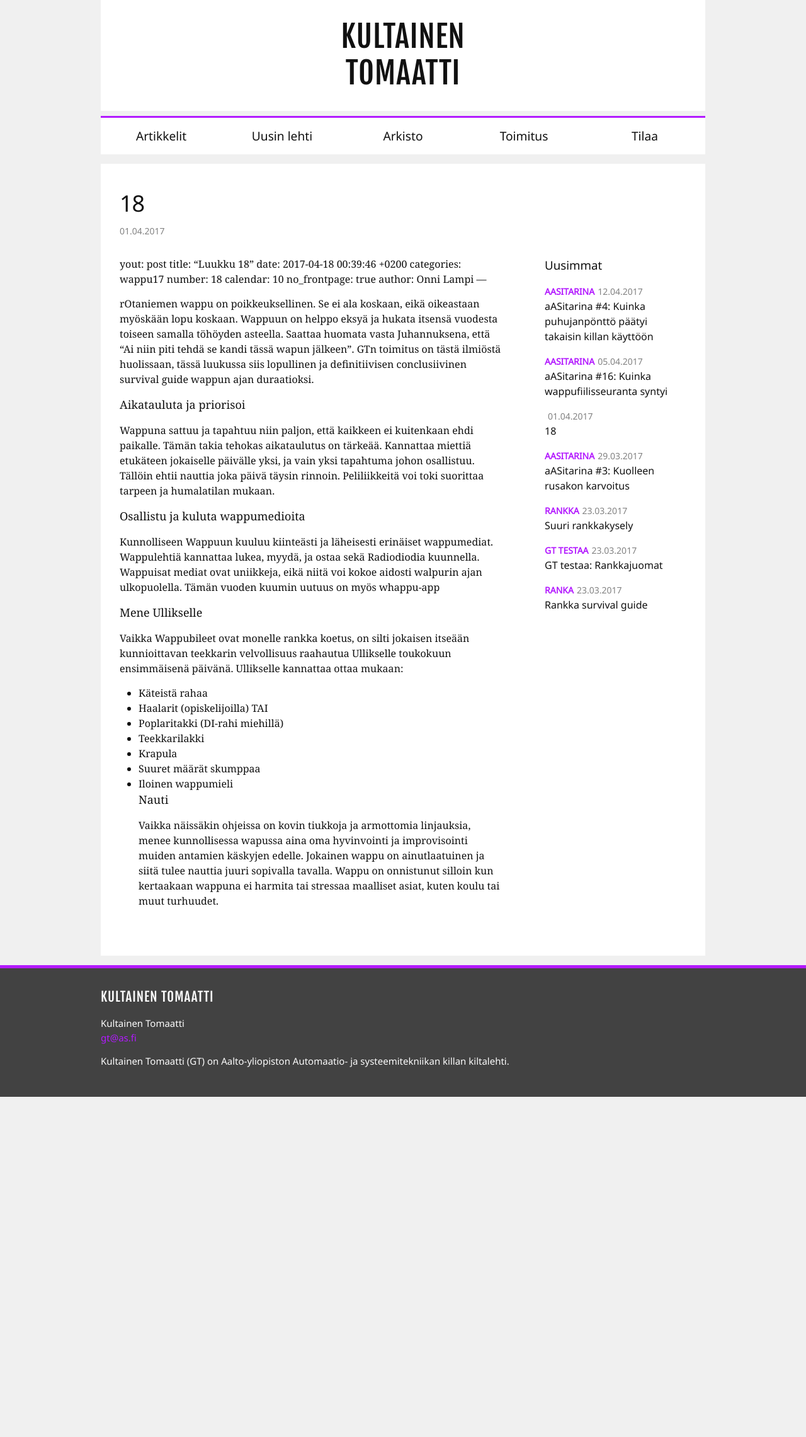
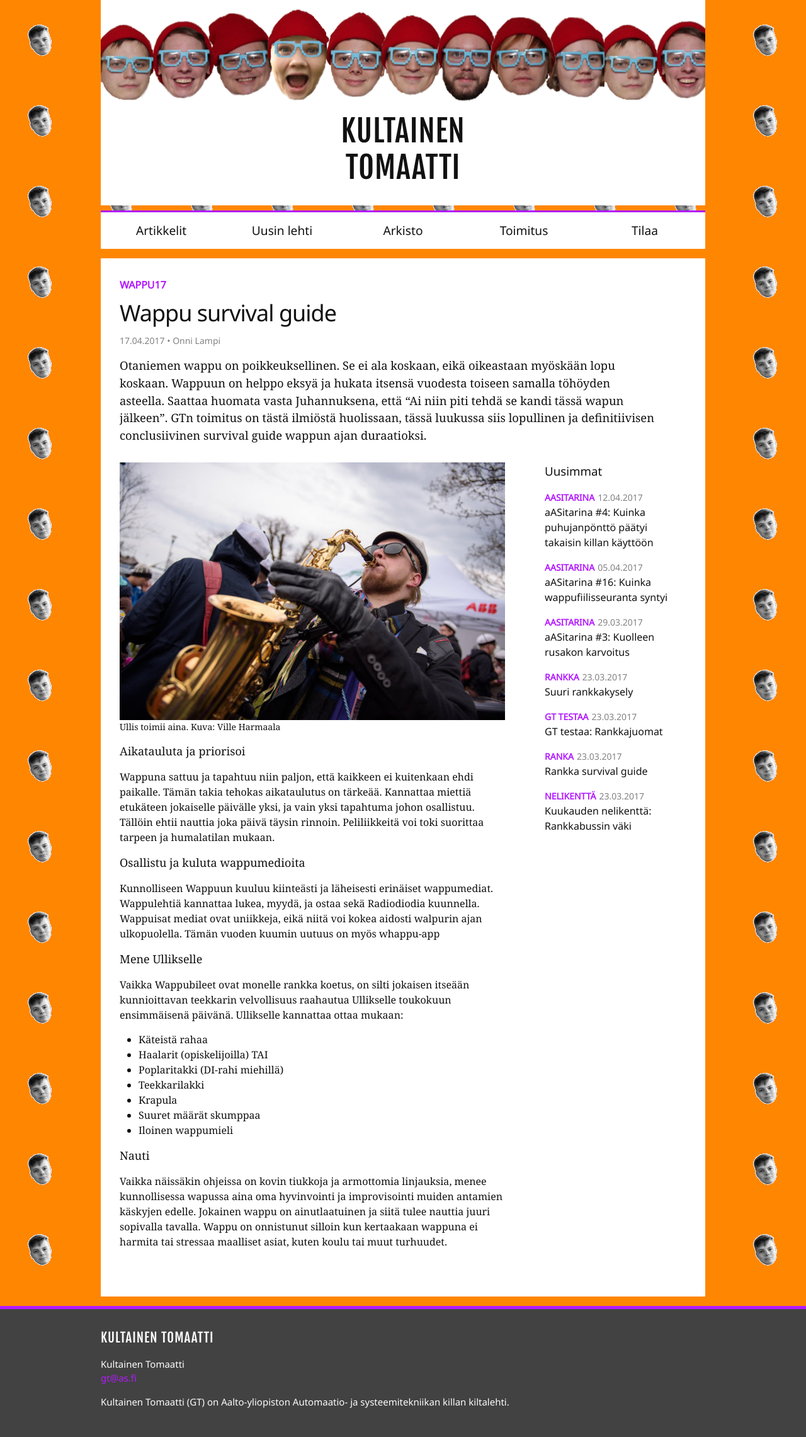
Before and after one commit to AS-kilta/gt-web, a Jekyll site: the page built from _posts/wappu17/2017-04-01-18.md, in a window 1280 px wide. Shown: the whole page at 63% size. Built offline with Jekyll 4.4.1, drawn with Linux system fonts in a browser that asks for light colours; our own code applies the rules of GitHub Pages for plain Markdown files; before the commit the page ends 1741 px from its top, so only the background shows below that.

Commit message:
Add editors changes to latest wappu post

```diff
--- a/_posts/wappu17/2017-04-01-18.md
+++ b/_posts/wappu17/2017-04-01-18.md
@@ -1,22 +1,23 @@
-yout: post
-title:  "Luukku 18"
-date:   2017-04-18 00:39:46 +0200
+---
+layout: wappu17-post
+title:  "Wappu survival guide"
+date:   2017-04-18 00:39:46 +0300
 categories: wappu17
 number: 18
 calendar: 10
 no_frontpage: true
 author: Onni Lampi
+image: "/static/2017-wappu/ullis.jpg"
+caption: "Ullis toimii aina. Kuva: Ville Harmaala"
+ingress: Otaniemen wappu on poikkeuksellinen. Se ei ala koskaan, eikä oikeastaan myöskään lopu koskaan. Wappuun on helppo eksyä ja hukata itsensä vuodesta toiseen samalla töhöyden asteella. Saattaa huomata vasta Juhannuksena, että “Ai niin piti tehdä se kandi tässä wapun jälkeen”. GTn toimitus on tästä ilmiöstä huolissaan, tässä luukussa siis lopullinen ja definitiivisen conclusiivinen survival guide wappun ajan duraatioksi.
 ---
-
-
-
-rOtaniemen wappu on poikkeuksellinen. Se ei ala koskaan, eikä oikeastaan myöskään lopu koskaan. Wappuun on helppo eksyä ja hukata itsensä vuodesta toiseen samalla töhöyden asteella. Saattaa huomata vasta Juhannuksena, että “Ai niin piti tehdä se kandi tässä wapun jälkeen”. GTn toimitus on tästä ilmiöstä huolissaan, tässä luukussa siis lopullinen ja definitiivisen conclusiivinen survival guide wappun ajan duraatioksi.
 
 #### Aikatauluta ja priorisoi
 Wappuna sattuu ja tapahtuu niin paljon, että kaikkeen ei kuitenkaan ehdi paikalle. Tämän takia tehokas aikataulutus on tärkeää. Kannattaa miettiä etukäteen jokaiselle päivälle yksi, ja vain yksi tapahtuma johon osallistuu. Tällöin ehtii nauttia joka päivä täysin rinnoin. Peliliikkeitä voi toki suorittaa tarpeen ja humalatilan mukaan.
 
 #### Osallistu ja kuluta wappumedioita
-Kunnolliseen Wappuun kuuluu kiinteästi ja läheisesti erinäiset wappumediat. Wappulehtiä kannattaa lukea, myydä, ja ostaa sekä Radiodiodia kuunnella. Wappuisat mediat ovat uniikkeja, eikä niitä voi kokoe aidosti walpurin ajan ulkopuolella. Tämän vuoden kuumin uutuus on myös whappu-app
+Kunnolliseen Wappuun kuuluu kiinteästi ja läheisesti erinäiset wappumediat. Wappulehtiä kannattaa lukea, myydä, ja ostaa sekä Radiodiodia kuunnella. Wappuisat mediat ovat uniikkeja, eikä niitä voi kokea aidosti walpurin ajan ulkopuolella. Tämän vuoden kuumin uutuus on myös whappu-app
+
 #### Mene Ullikselle
 Vaikka Wappubileet ovat monelle rankka koetus, on silti jokaisen itseään kunnioittavan teekkarin velvollisuus raahautua Ullikselle toukokuun ensimmäisenä päivänä. Ullikselle kannattaa ottaa mukaan:
 - Käteistä rahaa
@@ -27,5 +28,6 @@
 - Krapula
 - Suuret määrät skumppaa
 - Iloinen wappumieli
+
 #### Nauti
 Vaikka näissäkin ohjeissa on kovin tiukkoja ja armottomia linjauksia, menee kunnollisessa wapussa aina oma hyvinvointi ja improvisointi muiden antamien käskyjen edelle. Jokainen wappu on ainutlaatuinen ja siitä tulee nauttia juuri sopivalla tavalla. Wappu on onnistunut silloin kun kertaakaan wappuna ei harmita tai stressaa maalliset asiat, kuten koulu tai muut turhuudet.
```
Also changed, not shown: static/2017-wappu/ullis.jpg (added).
